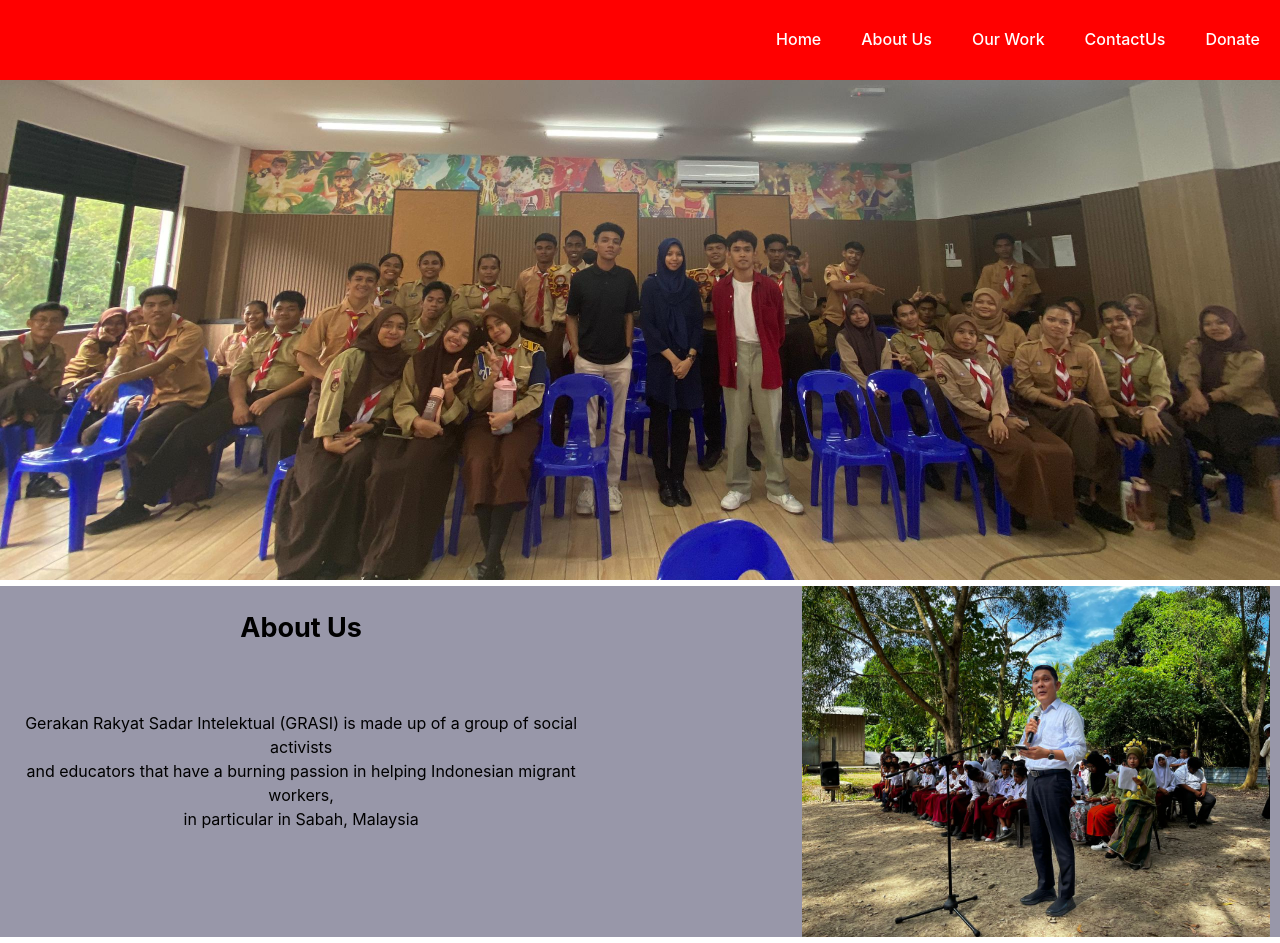
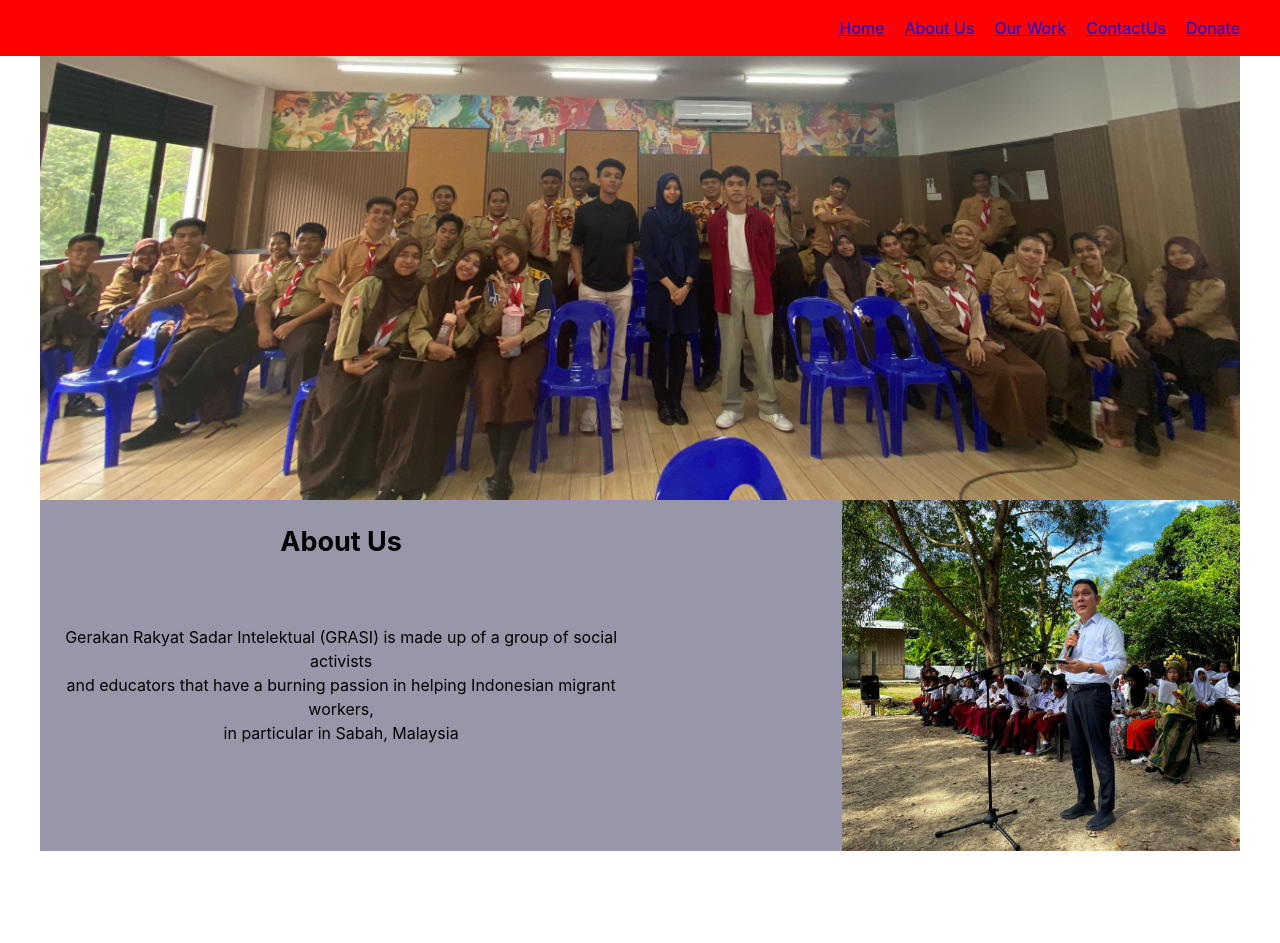
Before and after one commit to TeukuRyanIskandar/grasi-website, a React (Vite) app: page / in a window 1280 px wide. After the commit the page ends 851 px from the top, so only its background shows below. Built offline with nearby package versions, Linux system fonts and the light colour scheme.

Commit message:
some review

```diff
--- a/src/App.css
+++ b/src/App.css
@@ -1,4 +1,12 @@
-#root {
+/* #root {
   max-width: 100vw;
   text-align: center;
+} */
+
+.app-container {
+  width:100%;
+  position: relative;
+  display: flex;
+  flex-direction: column;
+  align-items: center;
 }
--- a/src/App.tsx
+++ b/src/App.tsx
@@ -1,15 +1,18 @@
 import { BrowserRouter, Routes, Route } from "react-router-dom";
-import './App.css'
+import "./App.css";
 
-import Navbar from './components/Navbar';
-import Home from './pages/Home';
-import About from './pages/About';
+import Navbar from "./components/Navbar";
+import Home from "./pages/Home";
+import About from "./pages/About";
 import OurWork from "./pages/OurWork";
 import Contact from "./pages/Contact";
 import Donate from "./pages/Donate";
 
 function App() {
   return (
+    /** Dont forget to consider mobile and responsiveness */
+
+    <div className="app-container">
       <BrowserRouter>
         <Navbar />
         <Routes>
@@ -20,8 +23,8 @@ function App() {
           <Route path="/Donate" element={<Donate />} />
         </Routes>
       </BrowserRouter>
+    </div>
   );
 }
 
-
 export default App;
--- a/src/components/Hero.css
+++ b/src/components/Hero.css
@@ -1,5 +1,10 @@
+/* .img-container {
+    min-width: 100vw;
+}*/
+
 .img-container {
-    min-width: 100vw;
+    display: flex;
+    justify-content: center;
 }
 
 .hero-img {
--- a/src/components/Navbar.css
+++ b/src/components/Navbar.css
@@ -1,13 +1,16 @@
-.navbar{
-    margin: 0;
+/* .navbar{
+
+    margin: 0; // whats the margin for broo
     height: 80px;
     display: flex;
     background-color: #ff0000;
     justify-content: flex-end;
     width: 100vw;
     z-index: 1000;
-}
+} */
 
+/*
+wtf is this
 .navbar * {
   display: inline;
   color: #ffffff;
@@ -31,3 +34,30 @@
 .navbar a:hover {
   color: #000000;
 }
+*/
+
+.navbar-wrapper {
+  position: fixed; /* always on top */
+  display: flex;
+  width: 100%;
+  background-color: #ff0000;
+  justify-content: center;
+  align-items: center;
+  z-index: 1000;
+}
+
+.navbar {
+  width: 100%;
+
+  /* I implmented max-width on page so this max width should be the same as the page max width */
+  max-width: 1200px;
+  justify-content: flex-end;
+}
+
+/* Target direct ul child */
+.navbar > ul {
+  display: flex;
+  justify-content: flex-end;
+  list-style-type: none;
+  gap: 20px; /* use gap bro not margin */
+}
--- a/src/components/Navbar.tsx
+++ b/src/components/Navbar.tsx
@@ -1,9 +1,10 @@
 import { Outlet, Link } from "react-router-dom";
-import './Navbar.css'
+import "./Navbar.css";
 
 const Navbar = () => {
   return (
     <>
+      <div className="navbar-wrapper">
         <nav className="navbar">
           <ul>
             <li>
@@ -23,10 +24,11 @@ const Navbar = () => {
             </li>
           </ul>
         </nav>
+      </div>
 
       <Outlet />
     </>
-    )
+  );
 };
 
 export default Navbar;
--- /dev/null
+++ b/src/components/UI/PageWrapper.tsx
@@ -0,0 +1,41 @@
+type TPageWrapperProps = {
+  children: React.ReactNode;
+  style?: React.CSSProperties; // question mark means it is optional
+  /** use the style prop to add custom styles to the PageWrapper component
+   * Example:
+   *  <PageWrapper style={{ backgroundColor: 'red', padding: '10px' }}>
+        ...page content...
+      </PageWrapper>
+   */
+};
+
+/**
+ * You can use this wrapper on pages, to wrap the content of the page
+ */
+function PageWrapper({ children, style }: TPageWrapperProps) {
+  return (
+    <div
+      style={{
+        /** Below are the default css applied to the wrapper
+         * You can add more styles using the style prop
+         */
+        display: "flex",
+        flexDirection: "column",
+        position: "relative",
+        overflow: "hidden",
+        minHeight: "100vh",
+
+        /** Its good practice to have a max width for you page
+         * You can always override this using the style prop
+         * for specific width in a particular page
+         */
+        maxWidth: "1200px",
+        ...style,
+      }}
+    >
+      {children}
+    </div>
+  );
+}
+
+export default PageWrapper;
--- a/src/pages/Home.css
+++ b/src/pages/Home.css
@@ -2,7 +2,8 @@
     position: relative;
     display:flex;
     flex-direction:column;
-    overflow: none;
+    /* overflow: none; (wrong info sorry,below correction)*/
+    overflow: hidden;
     min-height: 100vh;
     align-items:center;
 }
--- a/src/pages/Home.tsx
+++ b/src/pages/Home.tsx
@@ -1,10 +1,13 @@
 import Hero from "../components/Hero";
 import AboutHome from "../components/AboutHome";
-import "./Home.css"
+import "./Home.css";
+import PageWrapper from "../components/UI/PageWrapper";
 
 const Home = () => {
-    return (
+  /** I comment out your implementation as reference */
+  /* return (
         <div className="home-container">
+            //
             <header>
                 <Hero />
             </header>
@@ -12,7 +15,18 @@ const Home = () => {
                 <AboutHome />
             </main>
         </div>
-    );
-}
+    ); */
+
+  return (
+    <PageWrapper>
+      <header>
+        <Hero />
+      </header>
+      <main>
+        <AboutHome />
+      </main>
+    </PageWrapper>
+  );
+};
 
 export default Home;
```
Also changed, not shown: 1 other file (tests, documents, lock files or other folders). Lines whose indentation alone changed are shown as unchanged.
